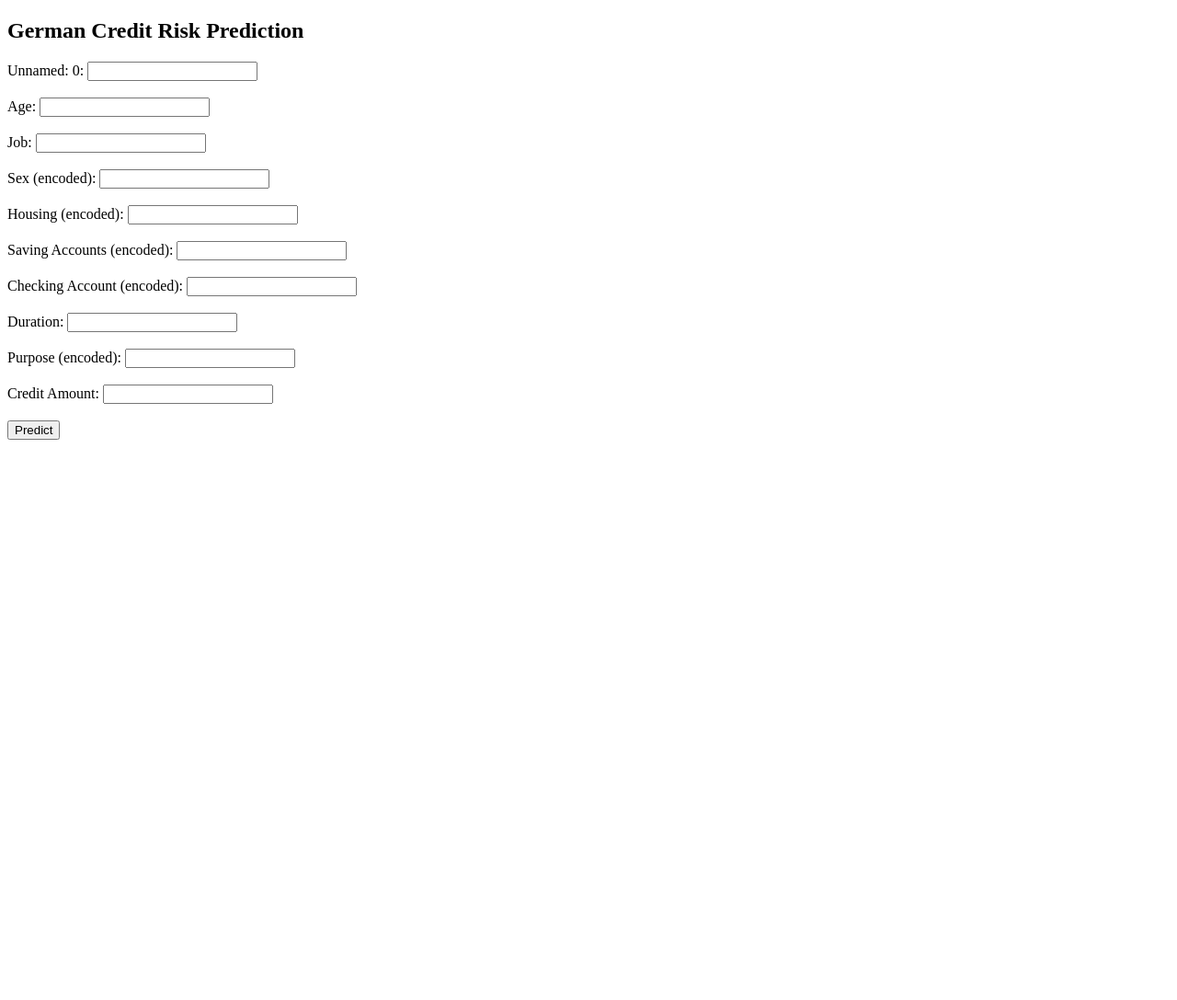
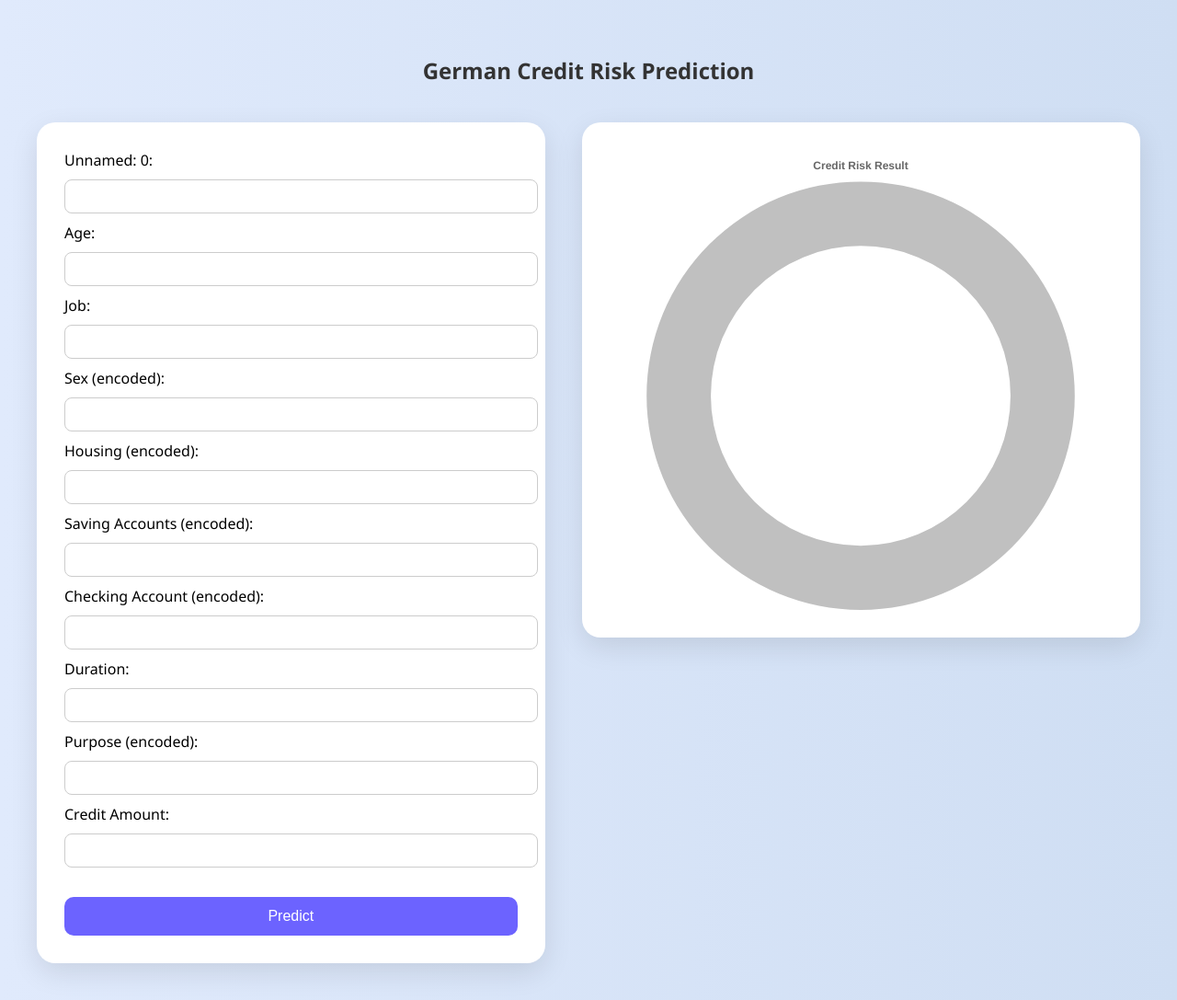
Before and after one commit to K-Bharath-Vardhan/tcs_hackathon, a Flask app: page / in a window 1280 px wide. Shown: the whole page at 92% size. Before the commit the page ends 478 px from the top, so only its background shows below. Run offline with Flask 3, Linux system fonts and the light colour scheme; parts of the project's set-up code (start-up, migrations or seed data) failed here and were passed over.

Commit message:
Update index.html

```diff
--- a/templates/index.html
+++ b/templates/index.html
@@ -1,20 +1,95 @@
 <!DOCTYPE html>
-<html>
+<html lang="en">
 <head>
+    <meta charset="UTF-8">
     <title>Credit Risk Prediction</title>
+    <style>
+        body {
+            font-family: 'Segoe UI', sans-serif;
+            background: linear-gradient(to right, #e0eafc, #cfdef3);
+            margin: 0;
+            padding: 40px;
+        }
+
+        h2 {
+            text-align: center;
+            color: #333;
+            margin-bottom: 40px;
+        }
+
+        .container {
+            display: flex;
+            justify-content: space-between;
+            align-items: flex-start;
+            max-width: 1200px;
+            margin: auto;
+            gap: 40px;
+        }
+
+        .form-container {
+            background: #fff;
+            padding: 30px;
+            border-radius: 20px;
+            box-shadow: 0 10px 30px rgba(0, 0, 0, 0.1);
+            width: 45%;
+        }
+
+        form input[type="number"] {
+            width: 100%;
+            padding: 10px;
+            margin: 10px 0;
+            border-radius: 8px;
+            border: 1px solid #ccc;
+        }
+
+        form input[type="submit"] {
+            background-color: #6c63ff;
+            color: white;
+            border: none;
+            padding: 12px;
+            width: 100%;
+            border-radius: 10px;
+            cursor: pointer;
+            font-size: 16px;
+        }
+
+        .graph-container {
+            width: 50%;
+            padding: 30px;
+            background: white;
+            border-radius: 20px;
+            box-shadow: 0 10px 30px rgba(0, 0, 0, 0.1);
+            text-align: center;
+        }
+
+        h3 {
+            text-align: center;
+            color: #444;
+            margin-top: 20px;
+        }
+
+        #creditRiskChart {
+            max-width: 500px;
+            height: 500px;
+            margin: auto;
+        }
+    </style>
 </head>
 <body>
+
     <h2>German Credit Risk Prediction</h2>
+    <div class="container">
+        <div class="form-container">
             <form method="POST" action="/predict">
-        Unnamed: 0: <input type="number" name="Unnamed: 0"><br><br>
-        Age: <input type="number" name="Age"><br><br>
-        Job: <input type="number" name="Job"><br><br>
-        Sex (encoded): <input type="number" name="Sex"><br><br>
-        Housing (encoded): <input type="number" name="Housing"><br><br>
-        Saving Accounts (encoded): <input type="number" name="Saving_accounts"><br><br>
-        Checking Account (encoded): <input type="number" name="Checking_account"><br><br>
-        Duration: <input type="number" name="Duration"><br><br>
-        Purpose (encoded): <input type="number" name="Purpose"><br><br>
+                Unnamed: 0: <input type="number" name="Unnamed: 0"><br>
+                Age: <input type="number" name="Age"><br>
+                Job: <input type="number" name="Job"><br>
+                Sex (encoded): <input type="number" name="Sex"><br>
+                Housing (encoded): <input type="number" name="Housing"><br>
+                Saving Accounts (encoded): <input type="number" name="Saving_accounts"><br>
+                Checking Account (encoded): <input type="number" name="Checking_account"><br>
+                Duration: <input type="number" name="Duration"><br>
+                Purpose (encoded): <input type="number" name="Purpose"><br>
                 Credit Amount: <input type="number" name="Credit_amount"><br><br>
 
                 <input type="submit" value="Predict">
@@ -23,5 +98,70 @@
             {% if prediction %}
                 <h3>Prediction: {{ prediction }}</h3>
             {% endif %}
+        </div>
+
+        <div class="graph-container">
+            <canvas id="creditRiskChart"></canvas>
+        </div>
+    </div>
+
+    <script src="https://cdn.jsdelivr.net/npm/chart.js"></script>
+    <script>
+        const ctx = document.getElementById('creditRiskChart').getContext('2d');
+        const prediction = "{{ prediction | default('') }}";
+
+        let chartColor, chartLabel;
+
+        if (prediction === "Good Credit") {
+            chartColor = "#A6E6B2";  // Softer green
+            chartLabel = "Good Credit (100%)";
+        } else if (prediction === "Bad Credit") {
+            chartColor = "#FF9999";  // Softer red
+            chartLabel = "Bad Credit (100%)";
+        } else {
+            chartColor = "#C0C0C0";  // Silver
+            chartLabel = "No Prediction";
+        }
+
+        const data = {
+            labels: [chartLabel],
+            datasets: [{
+                label: 'Credit Risk',
+                data: [1],
+                backgroundColor: [chartColor],
+                borderWidth: 0
+            }]
+        };
+
+        const config = {
+            type: 'doughnut',
+            data: data,
+            options: {
+                responsive: true,
+                maintainAspectRatio: false,
+                cutout: '70%',
+                plugins: {
+                    legend: { display: false },
+                    title: {
+                        display: true,
+                        text: 'Credit Risk Result'
+                    },
+                    tooltip: {
+                        callbacks: {
+                            label: function(context) {
+                                return chartLabel;
+                            }
+                        }
+                    }
+                },
+                animation: {
+                    animateScale: true,
+                    animateRotate: true
+                }
+            }
+        };
+
+        new Chart(ctx, config);
+    </script>
 </body>
 </html>
```
Lines whose indentation alone changed are shown as unchanged.
